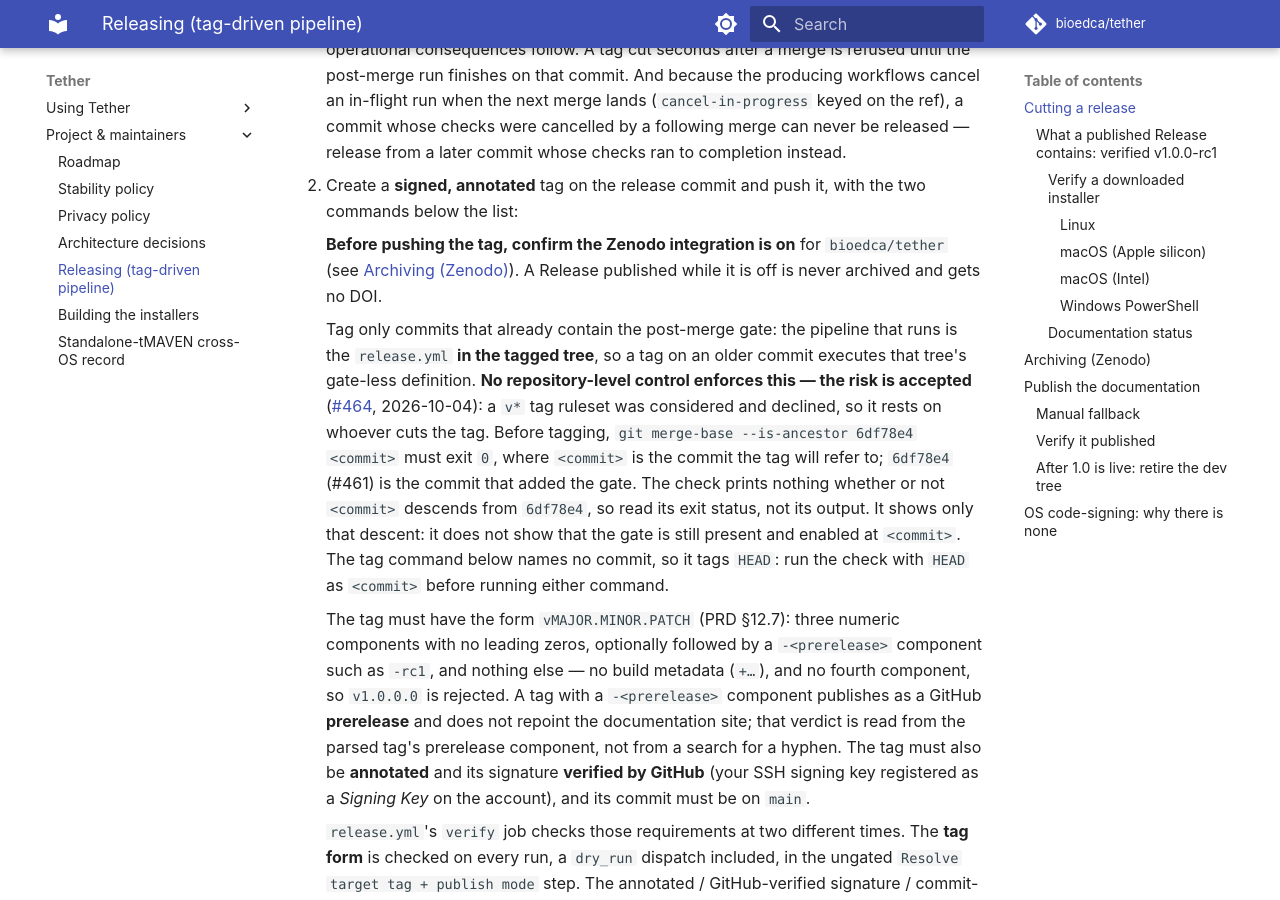
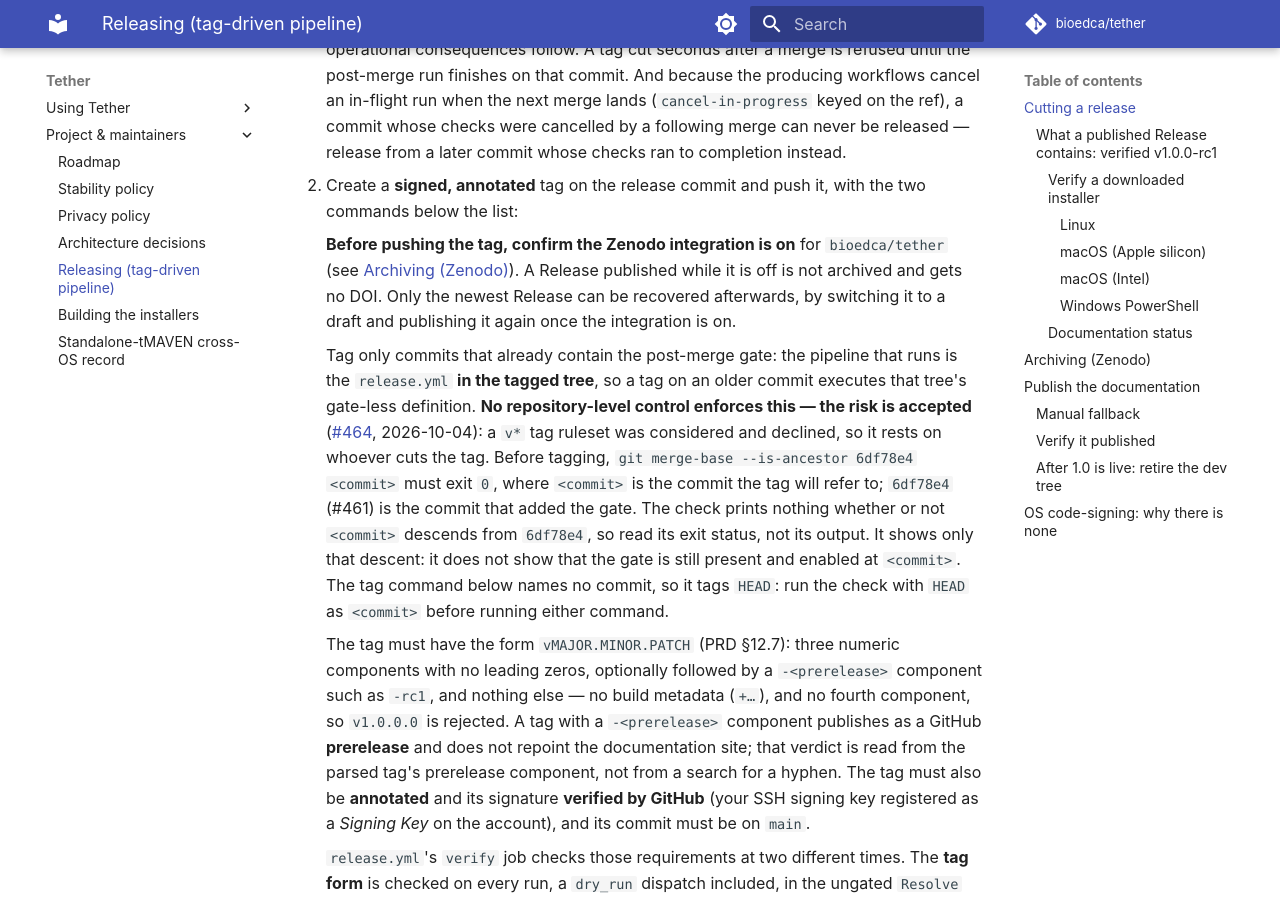
Before and after one commit to bioedca/tether, an MkDocs documentation site: the page built from docs/release.md, in a window 1280 px wide and 900 px high, scrolled down 1126 px. Built offline with MkDocs 1.6.1 and Material for MkDocs 9.7.7, drawn with Linux system fonts in a browser that asks for light colours; comment, search, counter and statistics services are not loaded; the version menu is left out.

Commit message:
docs(release): say only the newest missed release can be recovered (#162)
Answer CodeRabbit's first review: the tag step and the CITATION.cff
comment still said a release published with the integration off is never
archived, which contradicts the newest-release recovery the archiving
section describes.

```diff
--- a/docs/release.md
+++ b/docs/release.md
@@ -52,7 +52,8 @@ release**, not the binaries, and it is unaffected by any of the above.
 
     **Before pushing the tag, confirm the Zenodo integration is on** for `bioedca/tether`
     (see [Archiving (Zenodo)](#archiving-zenodo)). A Release published while it is off is
-    never archived and gets no DOI.
+    not archived and gets no DOI. Only the newest Release can be recovered afterwards, by
+    switching it to a draft and publishing it again once the integration is on.
 
     Tag only commits that already contain the post-merge gate: the pipeline that runs is
     the `release.yml` **in the tagged tree**, so a tag on an older commit executes that
```
Also changed, not shown: 1 other file.
